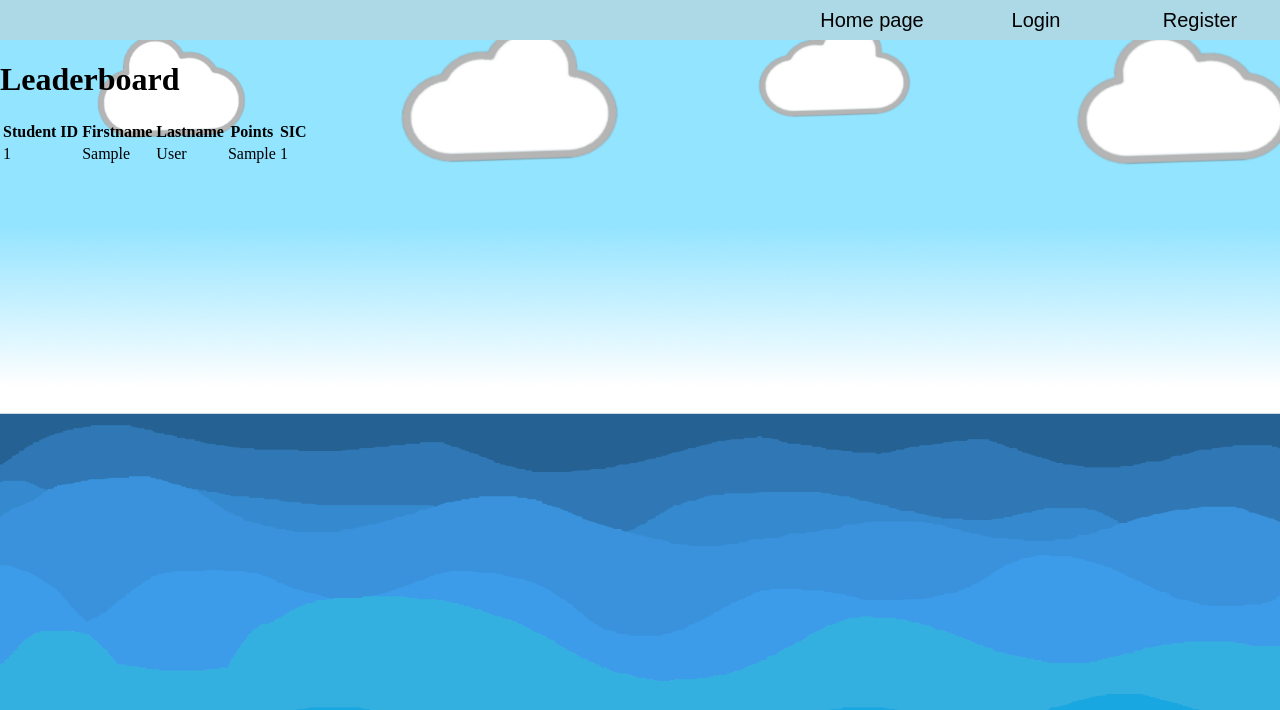
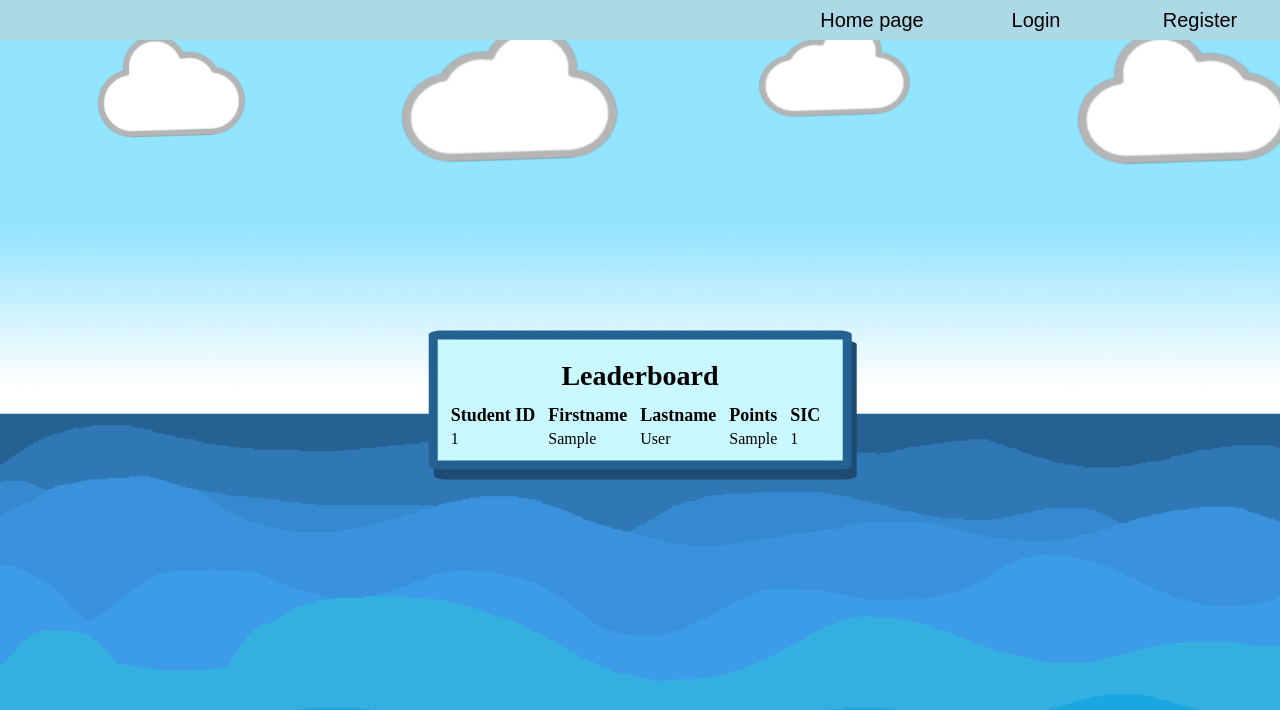
Before and after one commit to SophKirkup/Team_17, a Flask app: page /leaderboard in a window 1280 px wide. Shown: the top 710 px of the page. Run offline with Flask 2, Linux system fonts and the light colour scheme; tables that the repository leaves empty hold one stand-in row (values such as "Sample post").

Commit message:
Added styling for leaderboard apge

```diff
--- a/static/style.css
+++ b/static/style.css
@@ -62,6 +62,19 @@ body {
     font-size: 20px;
     height: 240px;
     width: 460px;
+    top: 50%;
+    left: 50%;
+    position: absolute;
+    transform: translate(-50%, -50%);
+    border: 9px solid rgba(37,97,147,255);
+    padding: 10px;
+    box-shadow: 5px 10px rgba(29,74,112,255);
+    border-radius: 3%;
+}
+
+.leaderboardBox {
+    background-color: rgba(201,248,255,255);
+    color: black;
     top: 50%;
     left: 50%;
     position: absolute;
@@ -178,6 +191,21 @@ input[type="password"] {
 
 .horizontalAlign{
     text-align: center;
+}
+
+.header{
+    text-align: center;
+    font-size: 28px;
+    font-weight: bold;
+    margin-bottom: 10px;
+    margin-top: 10px;
+}
+
+.tableHeader {
+    text-align: center;
+    font-size: 18px;
+    font-weight: bold;
+    padding-right: 10px;
 }
 
 .button2 {
--- a/templates/leaderboard.html
+++ b/templates/leaderboard.html
@@ -2,15 +2,16 @@
 
 {% block content %}
 
-<h1 class="pt-5 pb-2">Leaderboard</h1>
+<div class="leaderboardBox">
+    <div class="header" >Leaderboard</div>
 
-    <table class="table">
+    <table>
         <tr>
-            <th>Student ID</th>
-            <th>Firstname</th>
-            <th>Lastname</th>
-            <th>Points</th>
-            <th>SIC</th>
+            <th class="tableHeader">Student ID</th>
+            <th class="tableHeader">Firstname</th>
+            <th class="tableHeader">Lastname</th>
+            <th class="tableHeader">Points</th>
+            <th class="tableHeader">SIC</th>
         </tr>
 
         {% for student in Students %}
@@ -23,5 +24,8 @@
             </tr>
         {% endfor %}
     </table>
+</div>
+
+
 
 {% endblock %}
```
